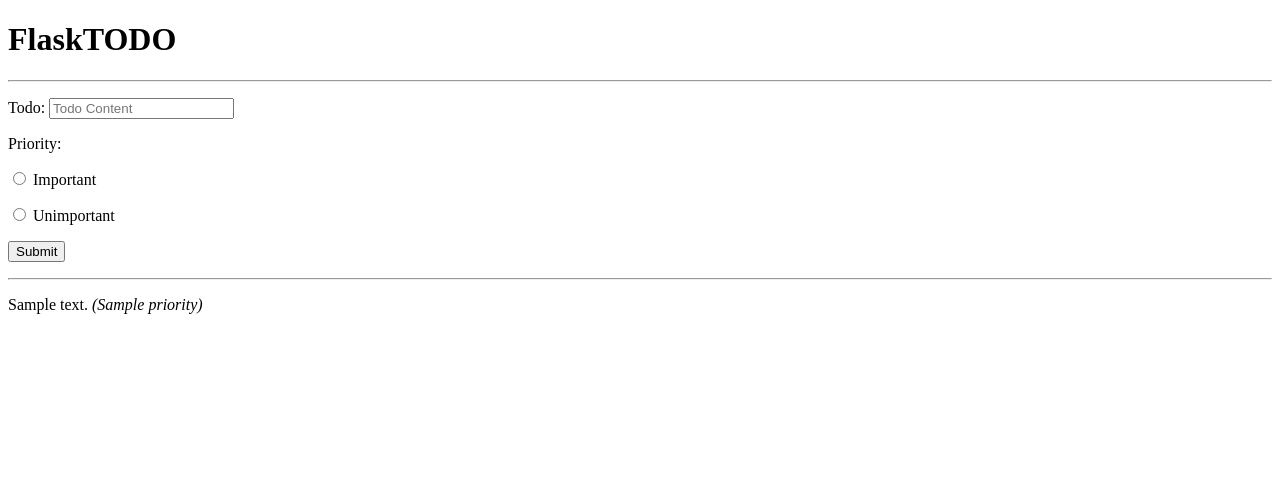
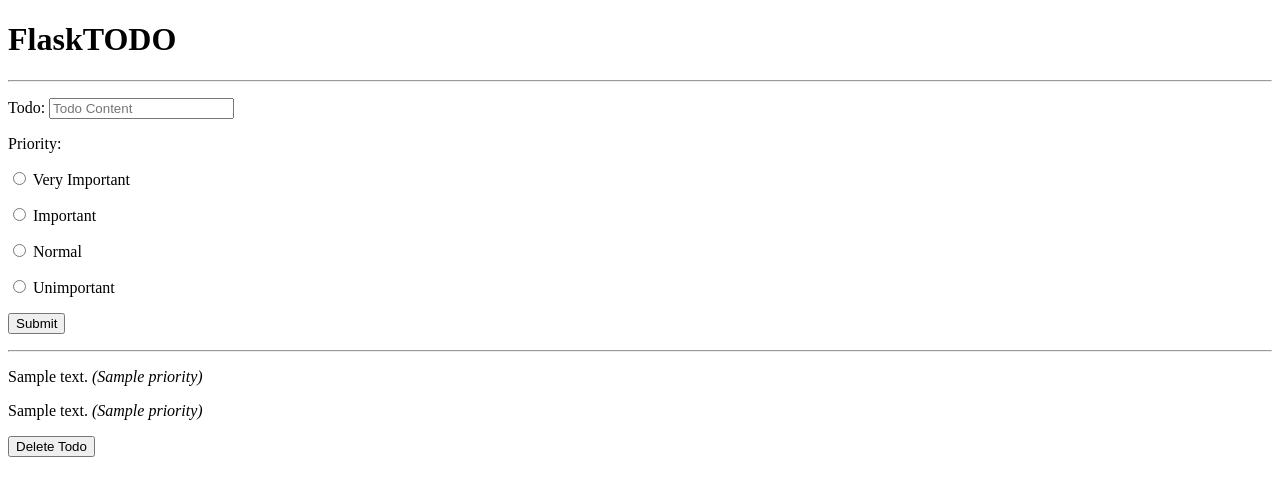
Before and after one commit to fmagana14/Mongo_Todo, a Flask app: page / in a window 1280 px wide. Shown: the top 496 px of the page. Run offline with Flask 3, Linux system fonts and the light colour scheme; a database or web service that is not in the repository returns one stand-in record (values such as "Sample title").

Commit message:
completed assignment

```diff
--- a/app.py
+++ b/app.py
@@ -24,7 +24,6 @@ def index():
 
     print(all_todos_object)
 
-    all_todos = todos.find()
 
     # give all the todos to the 'index.html' template
     return render_template('index.html', todos=all_todos_object)
@@ -32,7 +31,10 @@ def index():
 coustom_priority_order ={'Very Important': 1,
                          'Important': 2, 'Normal': 3, 'Uniportant': 4}
 
-
+@app.post('/<id>/delete/')
+def delete(id):
+    todos.delete_one({"_id": ObjectId(id)})
+    return redirect(url_for('index'))
 
 if __name__ == '__main__':
     app.run(debug=True, port=5002)
--- a/templates/index.html
+++ b/templates/index.html
@@ -19,8 +19,17 @@
         <p>Priority:</p>
 
         <p><label>
+          <input name="priority" required type="radio" value="Very Important">
+          Very Important</label></p>
+
+        <p><label>
           <input name="priority" required type="radio" value="Important">
           Important</label></p>
+
+        <p><label>
+          <input name="priority" required type="radio" value="Normal">
+          Normal</label></p>
+
 
         <p><label>
           <input name="priority" required type="radio" value="Unimportant">
@@ -38,6 +47,20 @@
 				<p class="{{ todo.priority }}">{{ todo.content }} <em>({{ todo.priority }})</em></p>
 		</div>
 {% endfor %}
+
+{% for todo in todos %}
+	<div class="todo">
+		<p class="{{ todo.priority }}">{{ todo.content }} <em>({{ todo.priority }})</em></p>
+
+		<!-- New: delete button  -->
+		<form method="POST" action="{{ '/' ~ todo._id ~ '/delete/'  }}">
+			<input
+				type="submit"
+				value="Delete Todo"
+				onclick="return confirm('Are you sure you want to delete this entry?')">
+		</form>
+	</div>
+{% endfor %}
 	</div>
 </body>
 </html>
--- a/templates/styles.css
+++ b/templates/styles.css
@@ -25,3 +25,6 @@ input[type=text] {
 	border-radius: 0.5rem;
 	font-size: 1rem;
 }
+.Important {
+	color: purple;
+}
```
Also changed, not shown: 1 other file.
